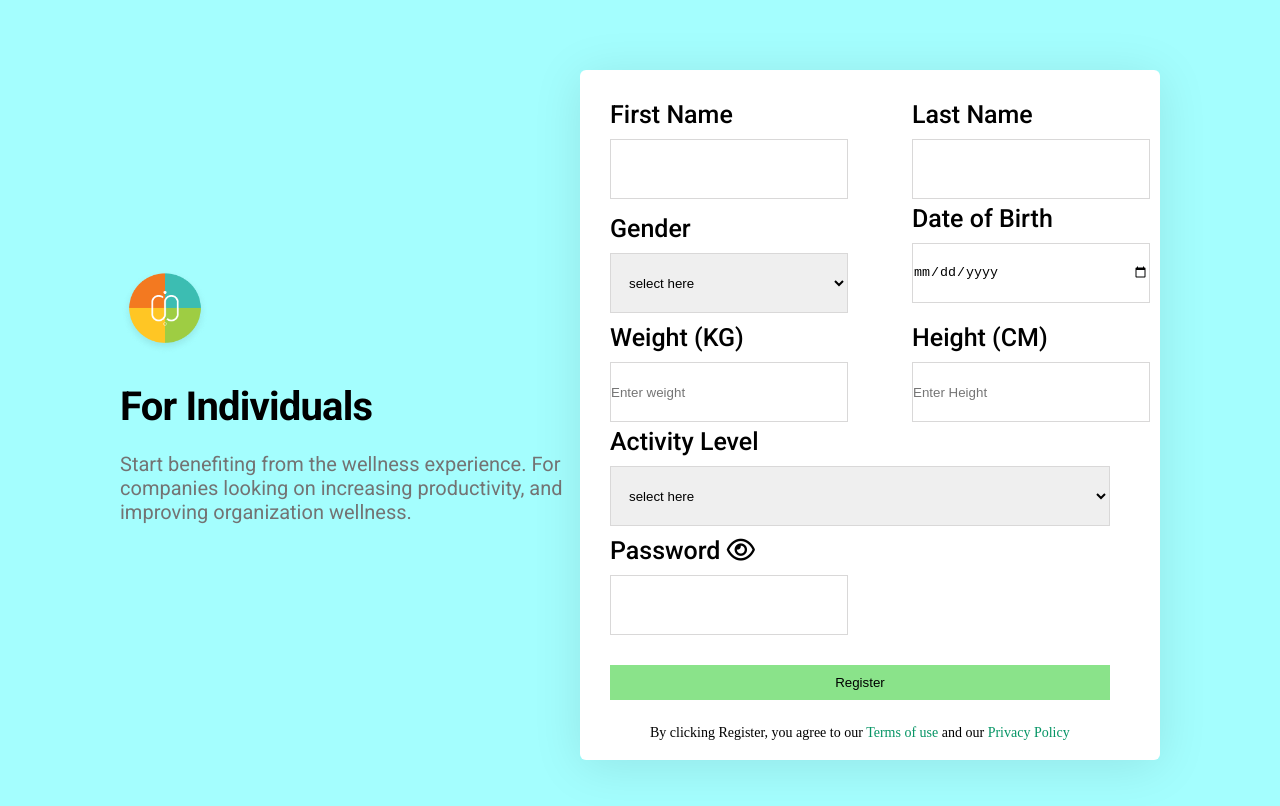
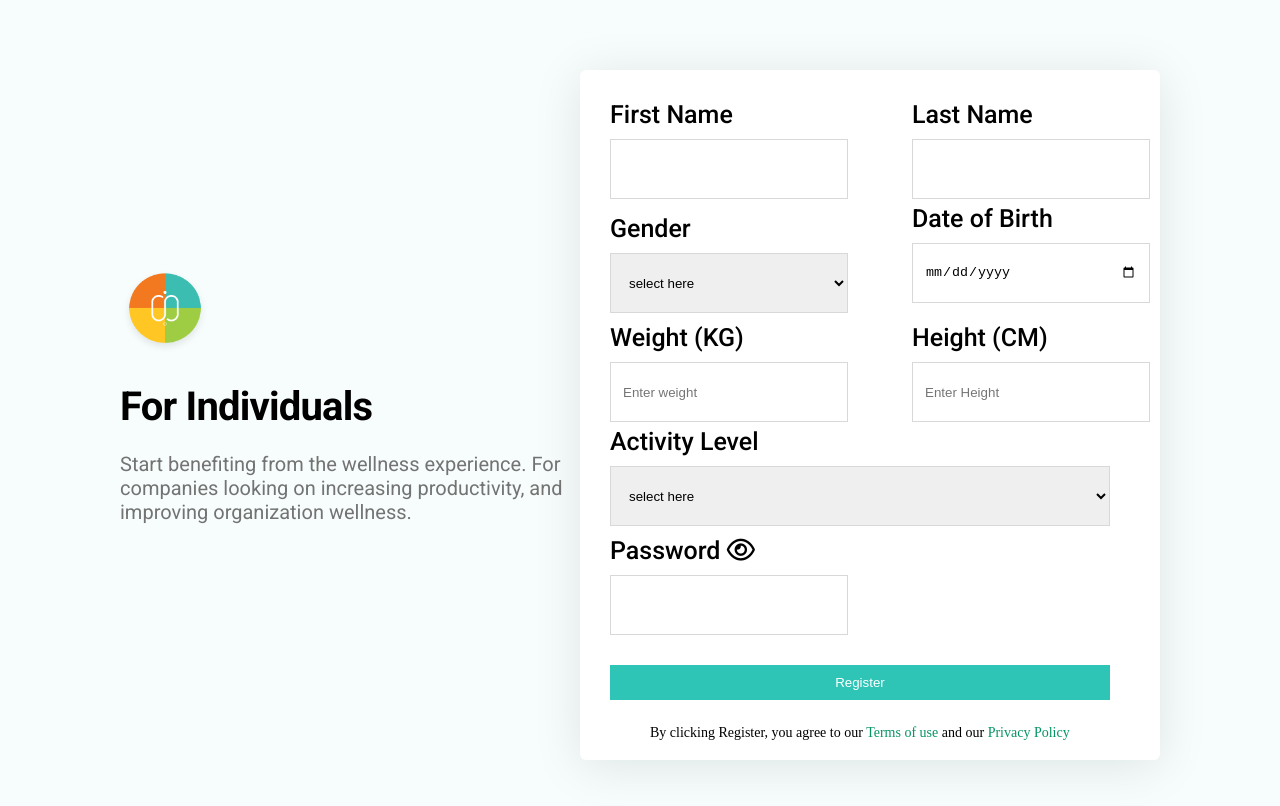
Before and after one commit to Nofisat2023/ass-two, a plain HTML site: page index.html in a window 1280 px wide. Drawn offline with Linux system fonts and the light colour scheme.

Commit message:
changed the background color

```diff
--- a/index.html
+++ b/index.html
@@ -6,7 +6,7 @@
     <title>For Individual</title>
     <link rel="stylesheet" href="style.css">
 
-    <!-- <link rel="shortcut icon" href="./image/download.png" > -->
+    <link rel="shortcut icon" href="./image/download.png" >
     <link rel="stylesheet" href="path/to/font-awesome/css/font-awesome.min.css">
 
     <link rel="preconnect" href="https://fonts.googleapis.com">
--- a/style.css
+++ b/style.css
@@ -5,7 +5,7 @@
 }
 
 .container{
-    background-color: #a4fefe;
+    background-color: rgba(46, 196, 182, 0.04);
     padding: 50px;
     display: flex;
     justify-content: center;
@@ -110,6 +110,7 @@ section.right form .top{
 
 section.right form div input{
     margin: 10px 0 ;
+    padding: 12px;
     width: 238px;
     height: 60px;
     display: block;
@@ -137,9 +138,6 @@ section.right form .top .gender{
 section.right form div input:hover{
     border: rgb(179, 239, 222) 1px solid;
 }
-/* .bottom{
-    margin-left: 20px;
-} */
 
 section.right form .top .form-2 .password{
     margin-top: 10px;
@@ -174,7 +172,6 @@ label{
 }
 
 #text{
-    /* border: #737373 solid 1px; */
     width: 500px;
 }
 
@@ -193,8 +190,9 @@ width: 500px;
 
 button{
     border: none;
-    background: rgb(138, 227, 138);
+    background: rgba(46, 196, 182, 1);
     width: 500px;
+    color: rgba(255, 255, 255, 1);
     padding: 10px;
     margin-top: 20px;
     margin-left: 30px;
@@ -246,9 +244,6 @@ footer span{
     #text{
         width: 315px;
     }
-    /* input{
-        width: 315px;
-    } */
 
     button{
         width: 315px;
```
